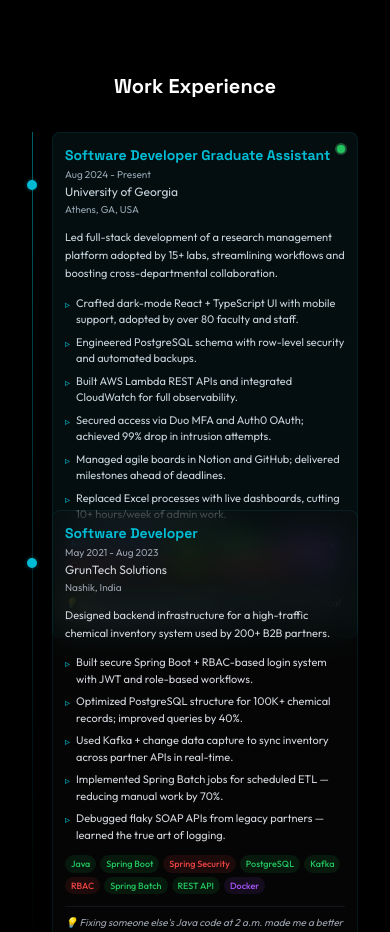
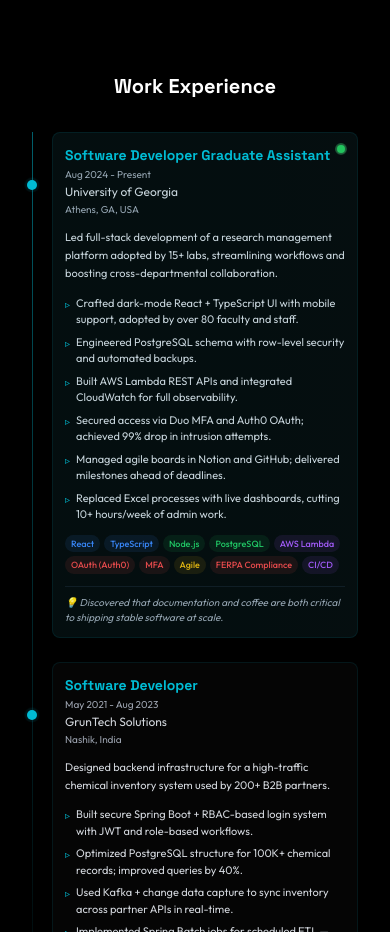
Before and after one commit to Ady-6720/Portfolio---new, a React (Create React App) app: page / in a window 390 px wide. Shown: the part 1160-2092 px from the top of the page. Built offline with nearby package versions, Linux system fonts and the light colour scheme.

Commit message:
Fixed experience cards mobile layout

```diff
--- a/src/components/Experience.tsx
+++ b/src/components/Experience.tsx
@@ -118,7 +118,7 @@ const Experience: React.FC = () => {
               whileInView={{ opacity: 1, y: 0 }}
               transition={{ duration: 0.6, delay: index * 0.2 }}
               viewport={{ once: true }}
-              className="relative -mb-32 md:-mb-48 last:mb-0"
+              className="relative mb-6 md:-mb-48 last:mb-0"
             >
               {/* Timeline dot with pulse effect */}
               <div className="absolute left-0 md:left-1/2 -translate-x-1/2 top-12 md:top-16 flex items-center justify-center">
```
